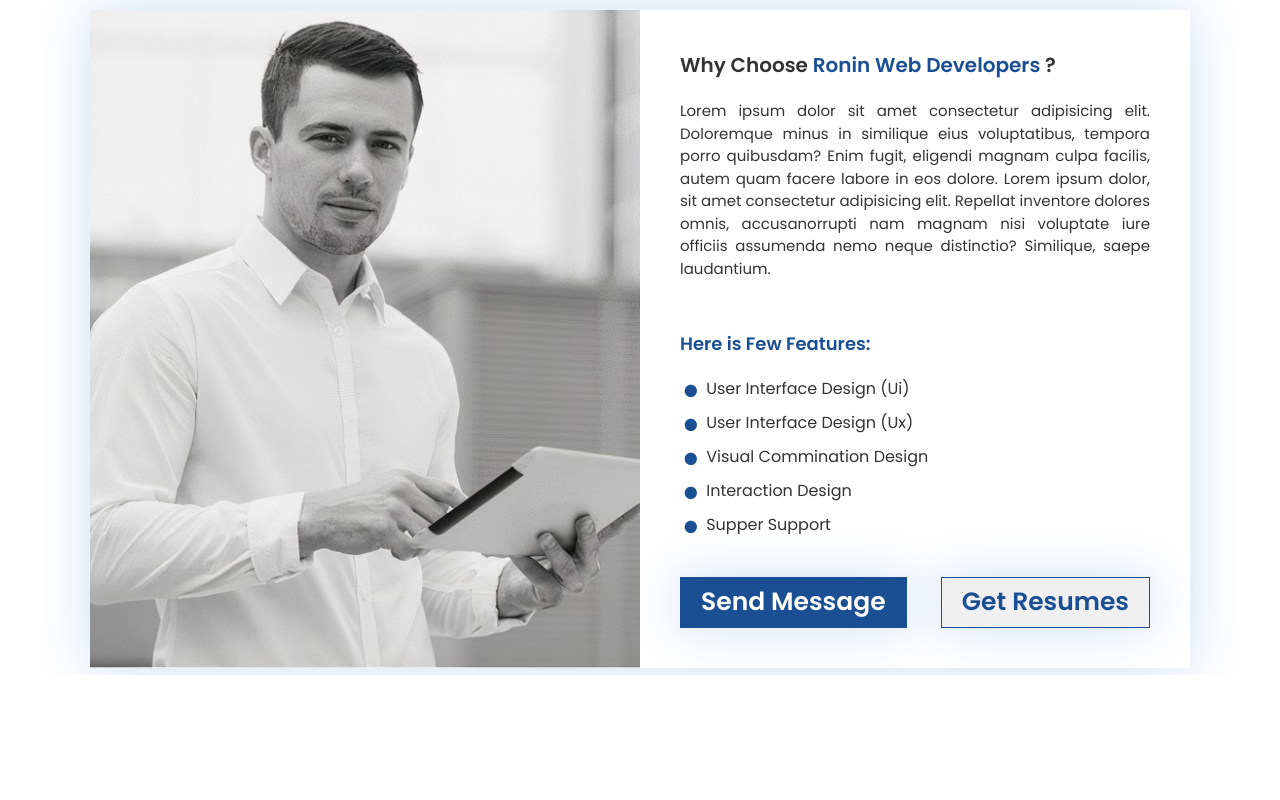
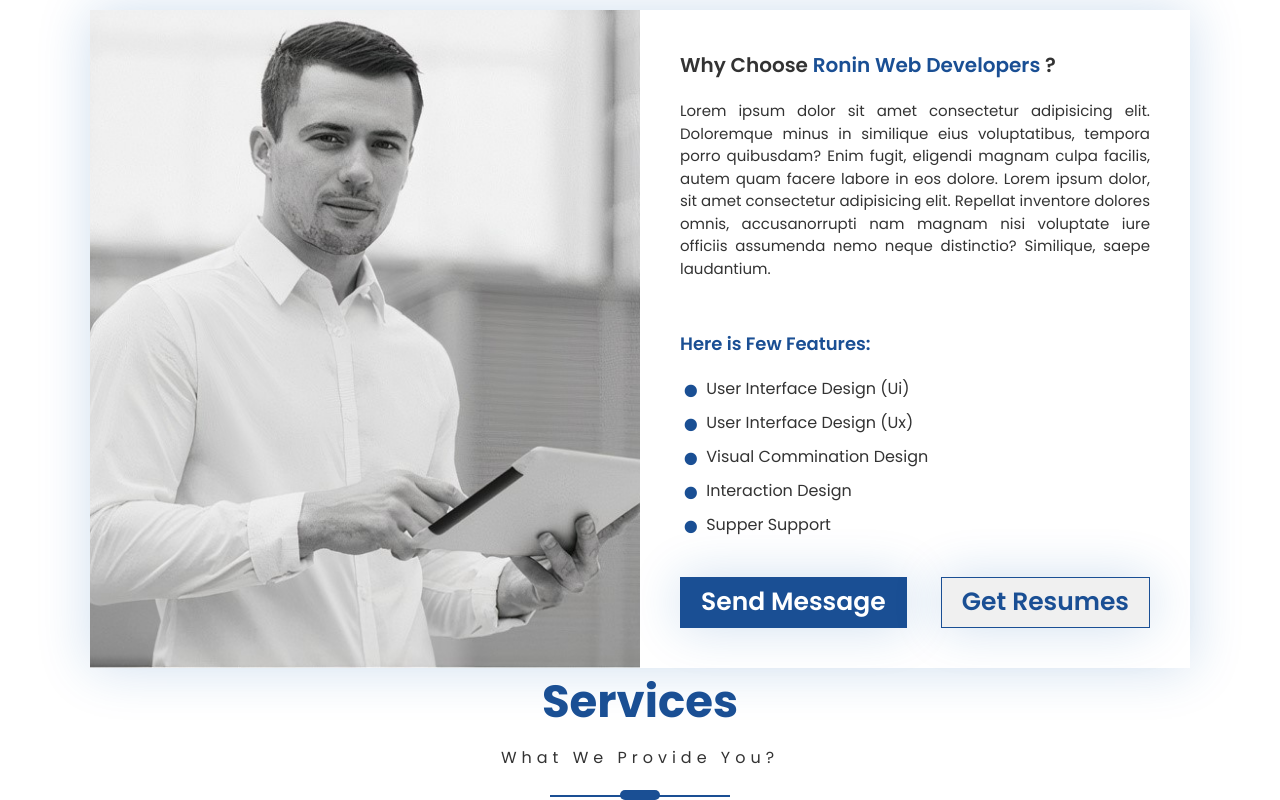
Before and after one commit to Yasharmohamadi/personal-website, a React (Create React App) app: page / in a window 1280 px wide. Shown: the part 1249-2049 px from the top of the page. Before the commit the page ends 1924 px from the top, so only its background shows below. Built offline with nearby package versions, Linux system fonts and the light colour scheme.

Commit message:
add Services header section

```diff
--- a/src/App.js
+++ b/src/App.js
@@ -2,6 +2,7 @@ import React from "react";
 import Header from "./Header/Header";
 import Home from "./Home/Home";
 import About from "./About/About";
+import Services from "./Services/Services";
 
 export default function App() {
 	return (
@@ -10,6 +11,7 @@ export default function App() {
 			<main className="main">
 				<Home />
 				<About />
+				<Services />
 			</main>
 		</div>
 	);
--- /dev/null
+++ b/src/Services/Services.jsx
@@ -0,0 +1,17 @@
+import React, { useState } from "react";
+import "./Services.css";
+
+export default function Services() {
+	return (
+		<div className="services">
+			<div className="container">
+				<div className="section-header">
+					<h3 className="section-title">Services</h3>
+					<p className="section-title_sub">What We Provide You?</p>
+					<div className="section-line"></div>
+				</div>
+				<div className="row"></div>
+			</div>
+		</div>
+	);
+}
```
Also changed, not shown: src/Services/Services.css (added).
